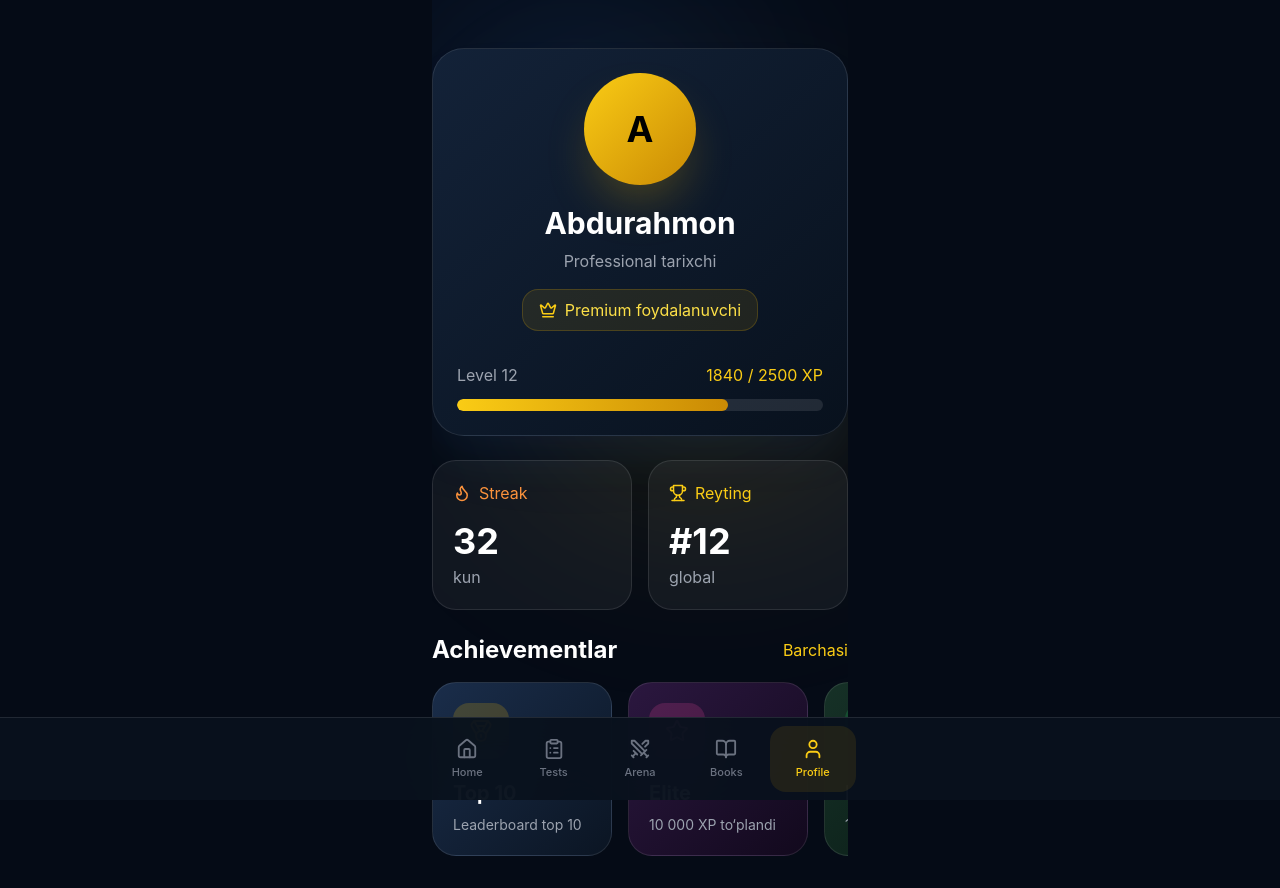
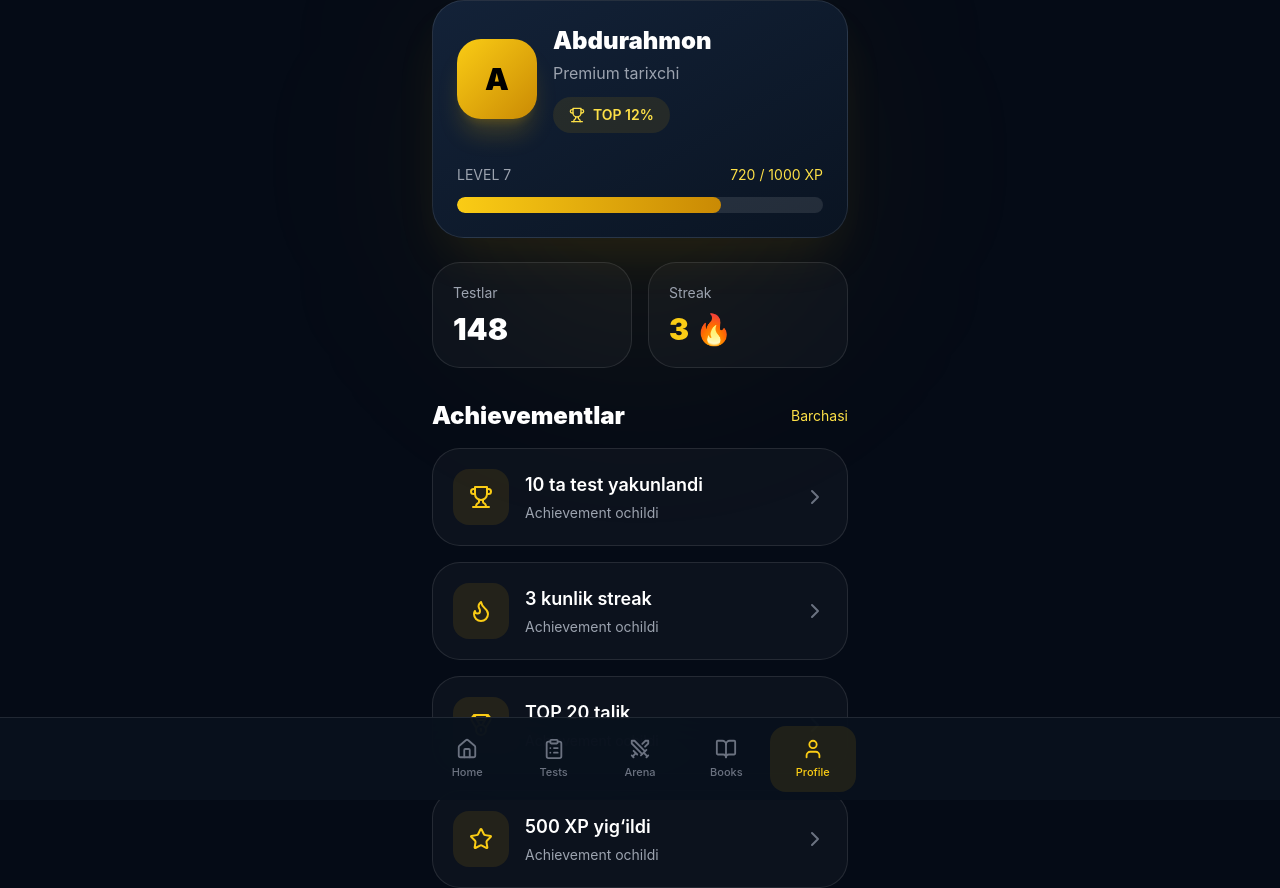
Before and after one commit to abdurahmon2909/tarix-ustozlari-front, a React (Vite) app: page /profile in a window 1280 px wide. Shown: the top 888 px of the page. Built offline with nearby package versions, Linux system fonts and the light colour scheme; no server answers; sample sign-in values are in the browser's storage.

Commit message:
add premium homepage

```diff
--- a/src/pages/ProfilePage.tsx
+++ b/src/pages/ProfilePage.tsx
@@ -2,44 +2,57 @@ import {
   Flame,
   Trophy,
   Star,
-  BookOpen,
-  Crown,
   Medal,
+  ChevronRight,
 } from "lucide-react";
 
 import { motion } from "framer-motion";
 
+const achievements = [
+  {
+    title:
+      "10 ta test yakunlandi",
+    icon: Trophy,
+  },
+
+  {
+    title:
+      "3 kunlik streak",
+    icon: Flame,
+  },
+
+  {
+    title:
+      "TOP 20 talik",
+    icon: Medal,
+  },
+
+  {
+    title:
+      "500 XP yig‘ildi",
+    icon: Star,
+  },
+];
+
 export default function ProfilePage() {
   return (
-    <div className="relative pt-6 space-y-6 overflow-hidden">
-      {/* GLOWS */}
+    <div className="relative pb-10">
+      {/* BG */}
       <div
         className="
         absolute
         top-0
-        left-0
-        w-72
-        h-72
+        left-1/2
+        -translate-x-1/2
+        w-80
+        h-80
         rounded-full
-        bg-blue-500/20
+        bg-yellow-500/10
         blur-[120px]
       "
       />
 
-      <div
-        className="
-        absolute
-        top-40
-        right-0
-        w-72
-        h-72
-        rounded-full
-        bg-yellow-500/20
-        blur-[120px]
-      "
-      />
-
-      {/* PROFILE CARD */}
+      {/* HEADER */}
       <motion.div
         initial={{
           opacity: 0,
@@ -52,51 +65,58 @@ export default function ProfilePage() {
         className="
         relative
         z-10
+      "
+      >
+        {/* USER CARD */}
+        <div
+          className="
           rounded-[32px]
-        p-6
+          border
+          border-white/10
           bg-gradient-to-br
           from-[#132238]
-        to-[#08111d]
-        border
-        border-white/10
+          to-[#0a1422]
+          p-6
           shadow-2xl
-        shadow-blue-500/10
+          shadow-yellow-500/10
         "
         >
+          {/* TOP */}
           <div
             className="
             flex
-          flex-col
             items-center
-          text-center
+            gap-4
           "
           >
+            {/* AVATAR */}
             <div
               className="
-            w-28
-            h-28
-            rounded-full
+              w-20
+              h-20
+              rounded-3xl
               bg-gradient-to-br
               from-yellow-400
               to-yellow-600
               flex
               items-center
               justify-center
-            text-4xl
-            font-bold
               text-black
-            shadow-2xl
-            shadow-yellow-500/30
+              text-3xl
+              font-black
+              shadow-xl
+              shadow-yellow-500/20
             "
             >
               A
             </div>
 
+            {/* INFO */}
+            <div className="flex-1">
               <h1
                 className="
-            text-3xl
-            font-bold
-            mt-5
+                text-2xl
+                font-black
               "
               >
                 Abdurahmon
@@ -104,37 +124,33 @@ export default function ProfilePage() {
 
               <p
                 className="
+                mt-1
                 text-gray-400
-            mt-2
               "
               >
-            Professional tarixchi
+                Premium tarixchi
               </p>
 
+              {/* RANK */}
               <div
                 className="
-            flex
+                mt-3
+                inline-flex
                 items-center
                 gap-2
-            mt-4
+                rounded-full
+                bg-yellow-500/10
                 px-4
                 py-2
-            rounded-2xl
-            bg-yellow-500/10
-            border
-            border-yellow-500/20
+                text-yellow-300
+                text-sm
+                font-semibold
               "
               >
-            <Crown
-              size={18}
-              className="
-              text-yellow-400
-            "
-            />
+                <Trophy size={16} />
 
-            <span className="text-yellow-300">
-              Premium foydalanuvchi
-            </span>
+                TOP 12%
+              </div>
             </div>
           </div>
 
@@ -145,31 +161,41 @@ export default function ProfilePage() {
               flex
               items-center
               justify-between
+              mb-3
             "
             >
-            <p className="text-gray-400">
-              Level 12
+              <p
+                className="
+                text-sm
+                text-gray-400
+              "
+              >
+                LEVEL 7
               </p>
 
-            <p className="text-yellow-400">
-              1840 / 2500 XP
+              <p
+                className="
+                text-sm
+                text-yellow-300
+              "
+              >
+                720 / 1000 XP
               </p>
             </div>
 
             <div
               className="
               w-full
-            h-3
+              h-4
               rounded-full
               bg-white/10
               overflow-hidden
-            mt-3
             "
             >
               <div
                 className="
                 h-full
-              w-[74%]
+                w-[72%]
                 rounded-full
                 bg-gradient-to-r
                 from-yellow-400
@@ -178,96 +204,166 @@ export default function ProfilePage() {
               />
             </div>
           </div>
+        </div>
       </motion.div>
 
       {/* STATS */}
-      <div
+      <motion.div
+        initial={{
+          opacity: 0,
+          y: 20,
+        }}
+        animate={{
+          opacity: 1,
+          y: 0,
+        }}
+        transition={{
+          delay: 0.1,
+        }}
         className="
         relative
         z-10
+        mt-6
         grid
         grid-cols-2
         gap-4
       "
       >
+        {/* TESTS */}
         <div
           className="
-          rounded-3xl
-          p-5
-          bg-white/5
+          rounded-[28px]
           border
           border-white/10
+          bg-white/[0.03]
+          p-5
         "
         >
+          <p
+            className="
+            text-gray-400
+            text-sm
+          "
+          >
+            Testlar
+          </p>
+
+          <h2
+            className="
+            mt-2
+            text-3xl
+            font-black
+          "
+          >
+            148
+          </h2>
+        </div>
+
+        {/* STREAK */}
+        <div
+          className="
+          rounded-[28px]
+          border
+          border-white/10
+          bg-white/[0.03]
+          p-5
+        "
+        >
+          <p
+            className="
+            text-gray-400
+            text-sm
+          "
+          >
+            Streak
+          </p>
+
+          <h2
+            className="
+            mt-2
+            text-3xl
+            font-black
+            text-yellow-400
+          "
+          >
+            3 🔥
+          </h2>
+        </div>
+      </motion.div>
+
+      {/* ACHIEVEMENTS */}
+      <motion.div
+        initial={{
+          opacity: 0,
+          y: 20,
+        }}
+        animate={{
+          opacity: 1,
+          y: 0,
+        }}
+        transition={{
+          delay: 0.2,
+        }}
+        className="
+        relative
+        z-10
+        mt-8
+      "
+      >
+        {/* TITLE */}
         <div
           className="
           flex
           items-center
-            gap-2
-            text-orange-400
+          justify-between
         "
         >
-            <Flame size={18} />
-            Streak
+          <h2
+            className="
+            text-2xl
+            font-black
+          "
+          >
+            Achievementlar
+          </h2>
+
+          <button
+            className="
+            text-sm
+            text-yellow-300
+          "
+          >
+            Barchasi
+          </button>
         </div>
 
-          <h2
+        {/* LIST */}
+        <div
           className="
-            text-4xl
-            font-bold
           mt-4
+          space-y-4
         "
         >
-            32
-          </h2>
+          {achievements.map(
+            (
+              item,
+              index
+            ) => {
+              const Icon =
+                item.icon;
 
-          <p className="text-gray-400 mt-1">
-            kun
-          </p>
-        </div>
-
-        <div
+              return (
+                <motion.div
+                  key={index}
+                  whileTap={{
+                    scale: 0.98,
+                  }}
                   className="
-          rounded-3xl
-          p-5
-          bg-white/5
+                  rounded-[28px]
                   border
                   border-white/10
-        "
-        >
-          <div
-            className="
-            flex
-            items-center
-            gap-2
-            text-yellow-400
-          "
-          >
-            <Trophy size={18} />
-            Reyting
-          </div>
-
-          <h2
-            className="
-            text-4xl
-            font-bold
-            mt-4
-          "
-          >
-            #12
-          </h2>
-
-          <p className="text-gray-400 mt-1">
-            global
-          </p>
-        </div>
-      </div>
-
-      {/* ACHIEVEMENTS */}
-      <div
-        className="
-        relative
-        z-10
+                  bg-white/[0.03]
+                  p-5
                 "
                 >
                   <div
@@ -275,224 +371,71 @@ export default function ProfilePage() {
                     flex
                     items-center
                     justify-between
-          mb-4
                   "
                   >
-          <h2
-            className="
-            text-2xl
-            font-bold
-          "
-          >
-            Achievementlar
-          </h2>
-
-          <button className="text-yellow-400">
-            Barchasi
-          </button>
-        </div>
-
                     <div
                       className="
                       flex
+                      items-center
                       gap-4
-          overflow-x-auto
-          pb-2
                     "
                     >
-          {/* CARD */}
-          <div
-            className="
-            min-w-[180px]
-            rounded-3xl
-            p-5
-            bg-gradient-to-br
-            from-[#1a2d4a]
-            to-[#0b1523]
-            border
-            border-white/10
-          "
-          >
+                      {/* ICON */}
                       <div
                         className="
                         w-14
                         h-14
                         rounded-2xl
-              bg-yellow-500/20
+                        bg-yellow-500/10
                         flex
                         items-center
                         justify-center
                       "
                       >
-              <Medal
+                        <Icon
                           className="
                           text-yellow-400
                         "
                         />
                       </div>
 
+                      {/* TEXT */}
+                      <div>
                         <h3
                           className="
-              text-xl
-              font-bold
-              mt-5
+                          text-lg
+                          font-semibold
                         "
                         >
-              Top 10
+                          {
+                            item.title
+                          }
                         </h3>
 
                         <p
                           className="
+                          mt-1
+                          text-sm
                           text-gray-400
-              mt-2
-              text-sm
                         "
                         >
-              Leaderboard top 10
+                          Achievement ochildi
                         </p>
                       </div>
+                    </div>
 
-          {/* CARD */}
-          <div
+                    <ChevronRight
                       className="
-            min-w-[180px]
-            rounded-3xl
-            p-5
-            bg-gradient-to-br
-            from-[#2b173f]
-            to-[#12091d]
-            border
-            border-white/10
-          "
-          >
-            <div
-              className="
-              w-14
-              h-14
-              rounded-2xl
-              bg-pink-500/20
-              flex
-              items-center
-              justify-center
-            "
-            >
-              <Star
-                className="
-                text-pink-400
+                      text-gray-500
                     "
                     />
                   </div>
-
-            <h3
-              className="
-              text-xl
-              font-bold
-              mt-5
-            "
-            >
-              Elite
-            </h3>
-
-            <p
-              className="
-              text-gray-400
-              mt-2
-              text-sm
-            "
-            >
-              10 000 XP to‘plandi
-            </p>
+                </motion.div>
+              );
+            }
+          )}
         </div>
-
-          {/* CARD */}
-          <div
-            className="
-            min-w-[180px]
-            rounded-3xl
-            p-5
-            bg-gradient-to-br
-            from-[#163127]
-            to-[#091b15]
-            border
-            border-white/10
-          "
-          >
-            <div
-              className="
-              w-14
-              h-14
-              rounded-2xl
-              bg-green-500/20
-              flex
-              items-center
-              justify-center
-            "
-            >
-              <BookOpen
-                className="
-                text-green-400
-              "
-              />
-            </div>
-
-            <h3
-              className="
-              text-xl
-              font-bold
-              mt-5
-            "
-            >
-              Bilimdon
-            </h3>
-
-            <p
-              className="
-              text-gray-400
-              mt-2
-              text-sm
-            "
-            >
-              1000 savol ishlangan
-            </p>
-          </div>
-        </div>
-      </div>
-
-      {/* MOTIVATION */}
-      <div
-        className="
-        relative
-        z-10
-        rounded-3xl
-        p-6
-        bg-gradient-to-r
-        from-[#132238]
-        to-[#0b1523]
-        border
-        border-yellow-500/10
-      "
-      >
-        <h2
-          className="
-          text-2xl
-          font-bold
-        "
-        >
-          Davom eting 🚀
-        </h2>
-
-        <p
-          className="
-          mt-4
-          text-gray-300
-          leading-relaxed
-        "
-        >
-          Har kuni test ishlash orqali
-          XP yig‘ing va tarix
-          masteriga aylaning.
-        </p>
-      </div>
+      </motion.div>
     </div>
   );
 }
```
Lines whose indentation alone changed are shown as unchanged.
